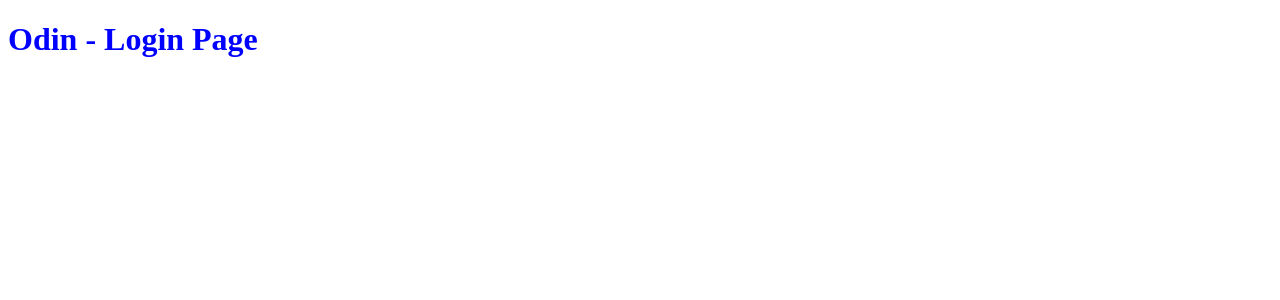
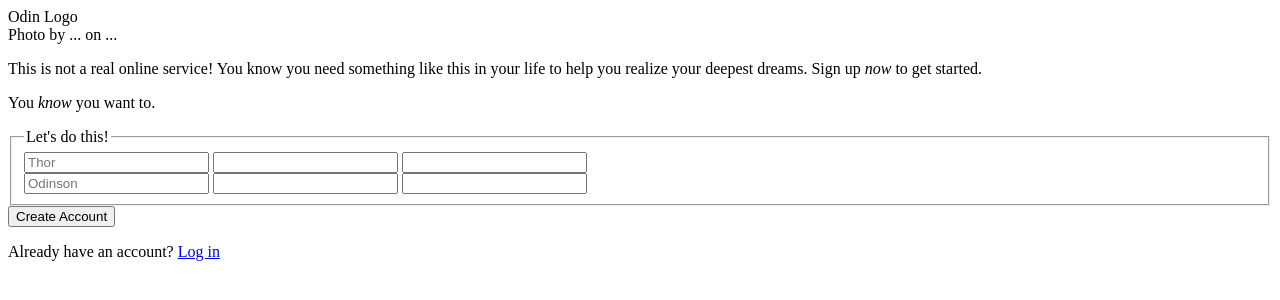
Before and after one commit to romainringenbach/odin-login-page, a plain HTML site: page index.html in a window 1280 px wide. Drawn offline with Linux system fonts and the light colour scheme.

Commit message:
WIP: Add html structure

```diff
--- a/index.html
+++ b/index.html
@@ -7,6 +7,38 @@
     <title>Odin - Login Page</title>
 </head>
 <body>
-    <h1>Odin - Login Page</h1>
+    <div id="left-side">
+        <div id="logo-container">
+            Odin Logo
+        </div>
+        <div id="credits">
+            Photo by ... on ...
+        </div>
+    </div>
+    <div id="right-side">
+        <p>This is not a real online service! You know you need something like this in your life to help you realize your deepest dreams. Sign up <em>now</em> to get started.</p>
+        <p>You <em>know</em> you want to.</p>
+
+        <form action="#">
+            <fieldset>
+                <legend>
+                    Let's do this!
+                </legend>
+                <div class="form-column">
+                    <label for="first-name"></label><input type="text" id="first-name" name="first-name" placeholder="Thor">
+                    <label for="email"></label><input type="email" id="email" name="email">
+                    <label for="password"></label><input type="password" id="password" name="password">
+                </div>
+                <div class="form-column">
+                    <label for="last-name"></label><input type="text" id="last-name" name="last-name" placeholder="Odinson">
+                    <label for="phone-number"></label><input type="text" id="phone-number" name="phone-number">
+                    <label for="password"></label><input type="password" id="password" name="password">
+                </div>
+
+            </fieldset>
+            <button type="submit">Create Account</button>
+            <p>Already have an account? <a href="#">Log in</a></p>
+        </form>
+    </div>
 </body>
 </html>
```
